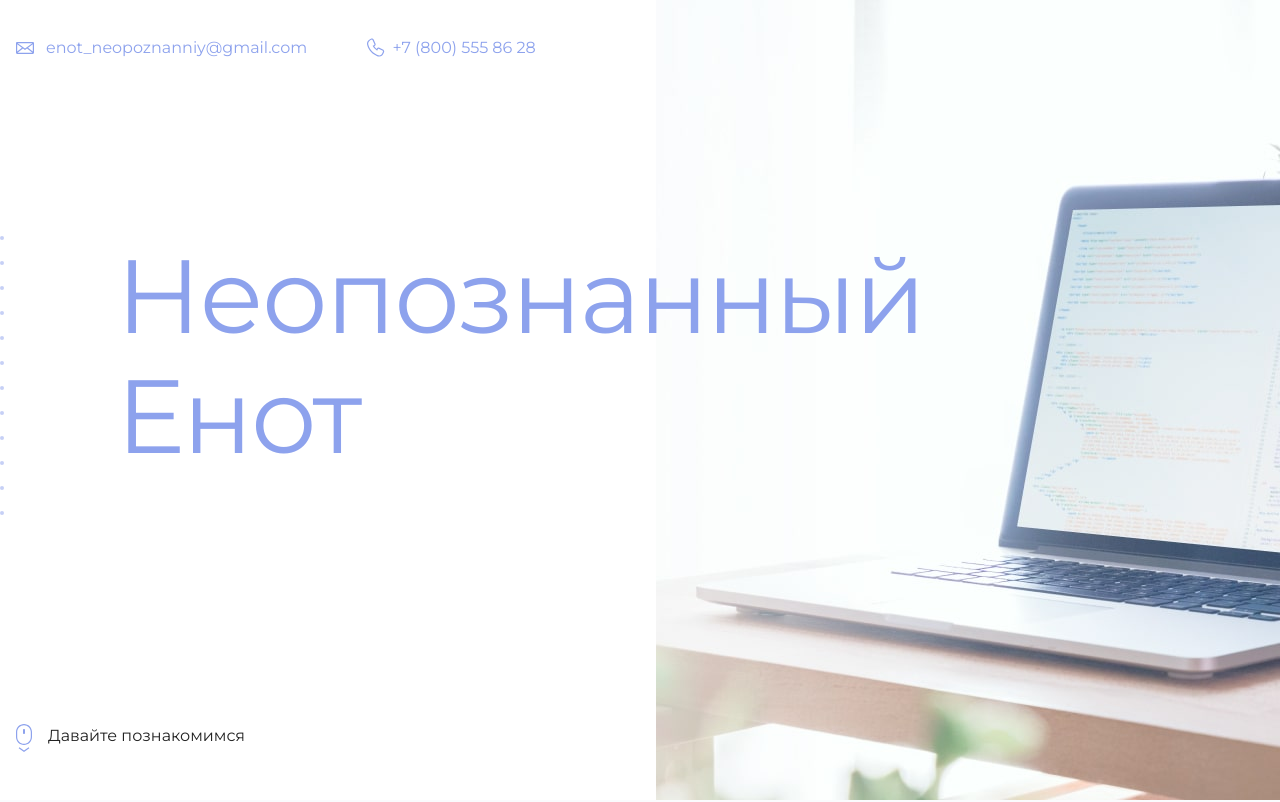
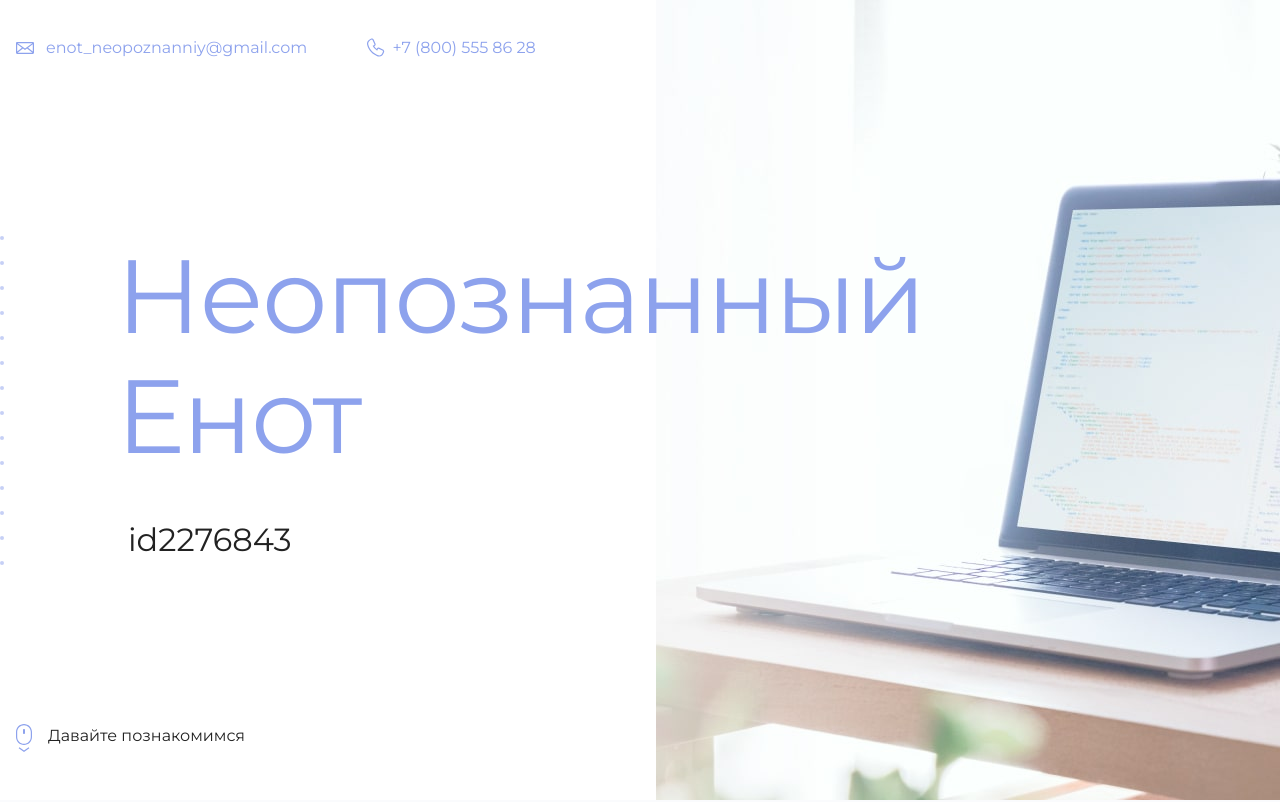
Before and after one commit to nob4life/my-site, a plain HTML site: page index.html in a window 1280 px wide. Shown: the top 802 px of the page. Drawn offline with Linux system fonts and the light colour scheme.

Commit message:
add my id

```diff
--- a/index.html
+++ b/index.html
@@ -19,7 +19,7 @@
       <section class="hero-image">
         <div class="container">
           <h1 class="heading">Неопознанный Енот</h1>
-          <p><!-- Тут ваш id на сайте Академии --></p>
+          <p>id2276843</p>
         </div>
       </section>
 
```
